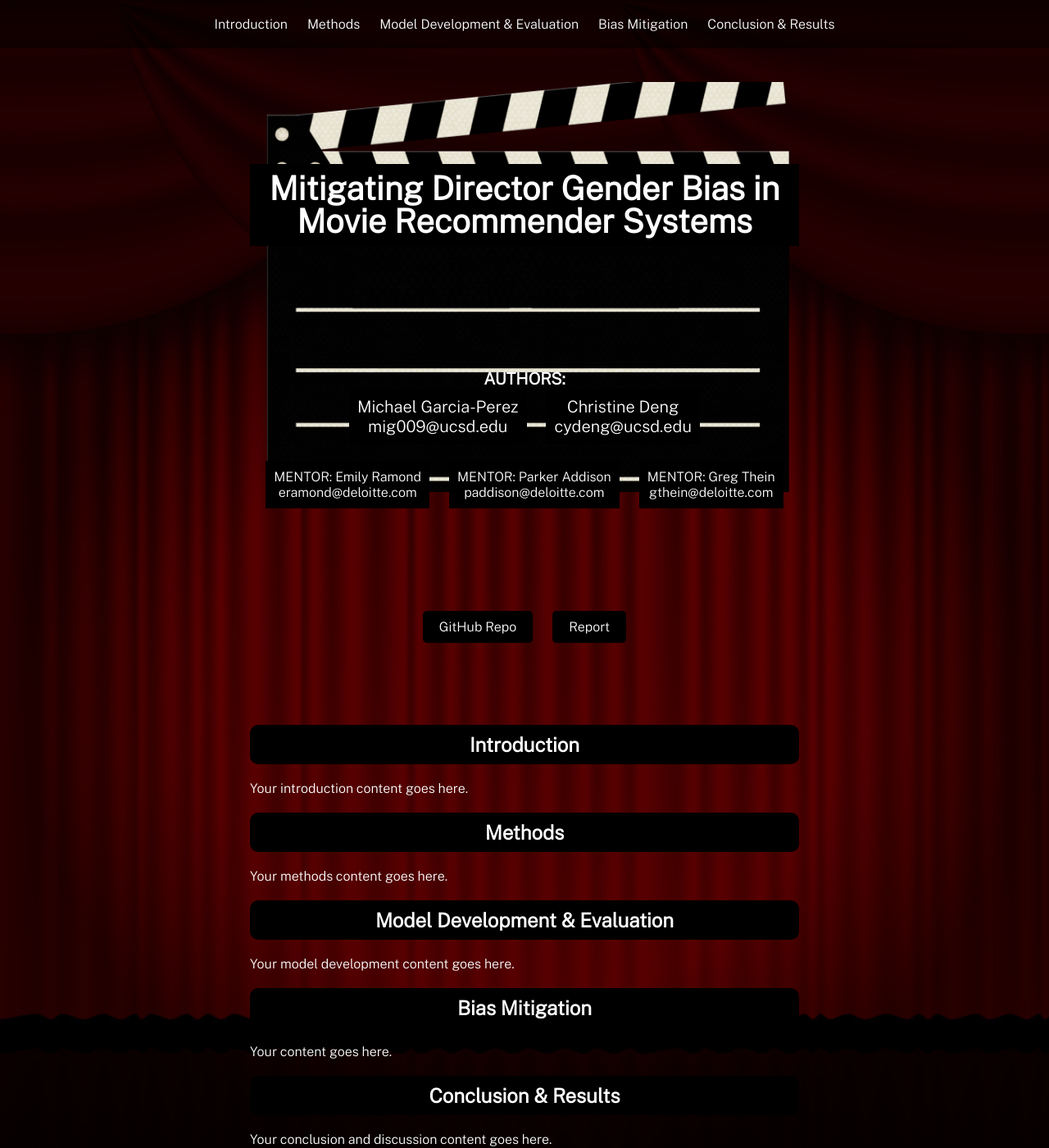
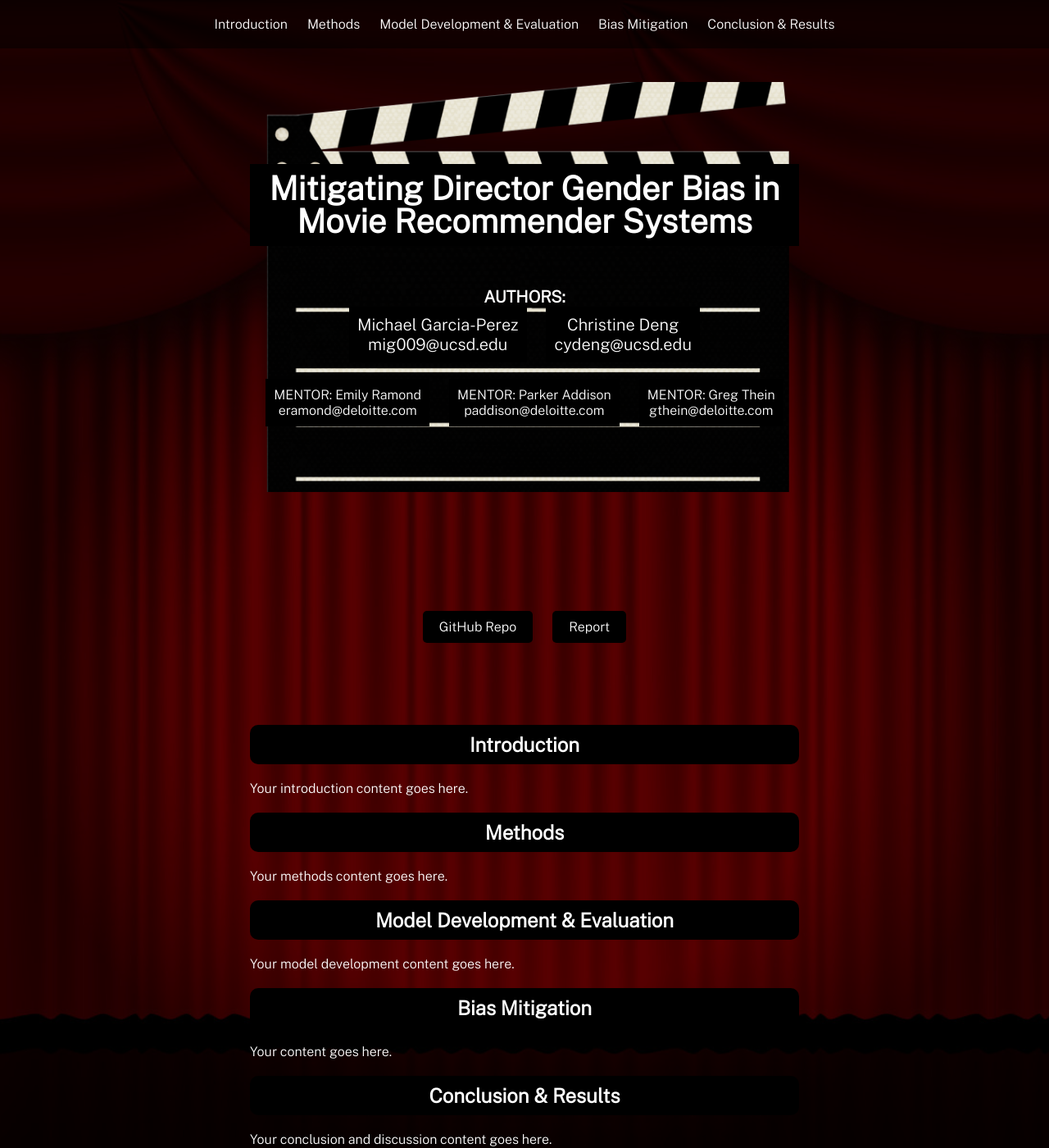
Before and after one commit to michael-garciaperez/DSC180A-Methodology-5, a Jekyll site: the page built from index.md, in a window 1280 px wide and 1400 px high. Shown: the whole window at 82% size. Built offline with Jekyll 4.4.1, drawn with Linux system fonts in a browser that asks for light colours.

Commit message:
Update style.scss

```diff
--- a/assets/css/style.scss
+++ b/assets/css/style.scss
@@ -55,7 +55,7 @@ header h1 {
 
 .author-mentor-container {
   text-align: center;
-  margin-top: 150px; /* Adjusted margin-top for the authors */
+  margin-top: 50px; /* Adjusted margin-top for the authors */
 }
 
 .author-mentor-container p {
@@ -205,5 +205,5 @@ body::before {
 }
 
 .title-container {
-  margin-top: 50px; /* Adjusted margin-top for the title */
+  margin-top: 80px; /* Adjusted margin-top for the title */
 }
```
